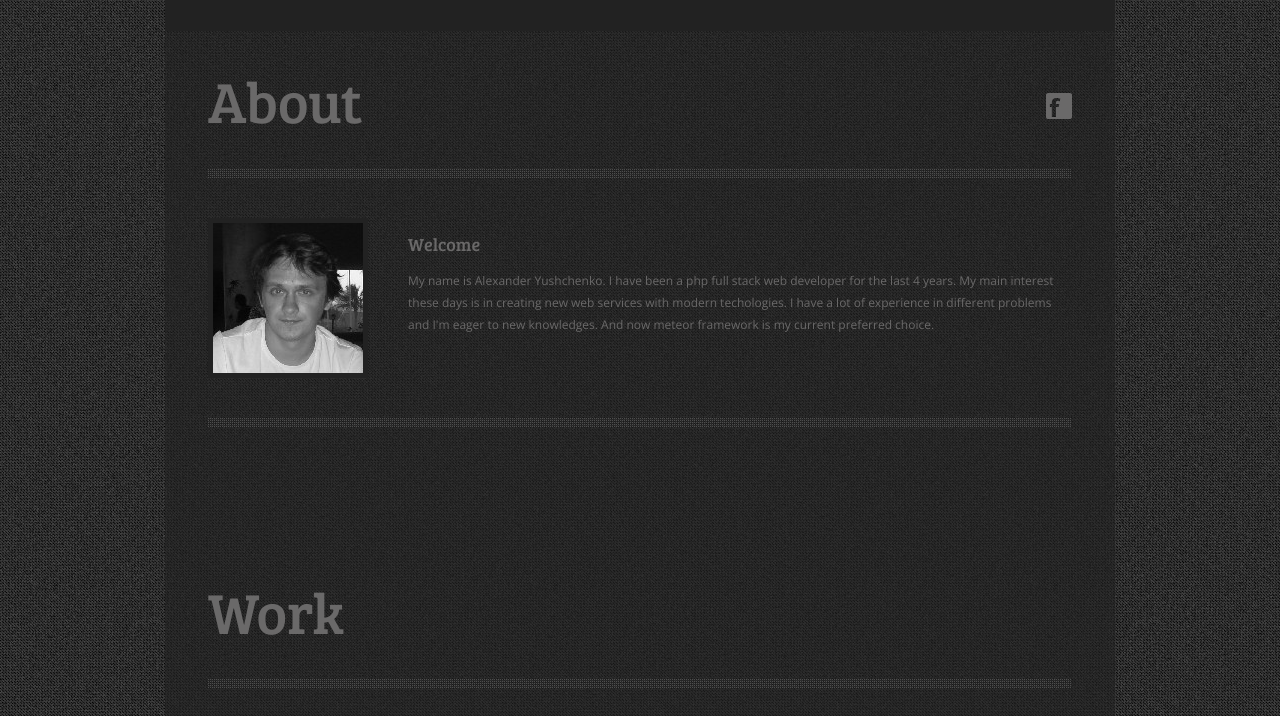
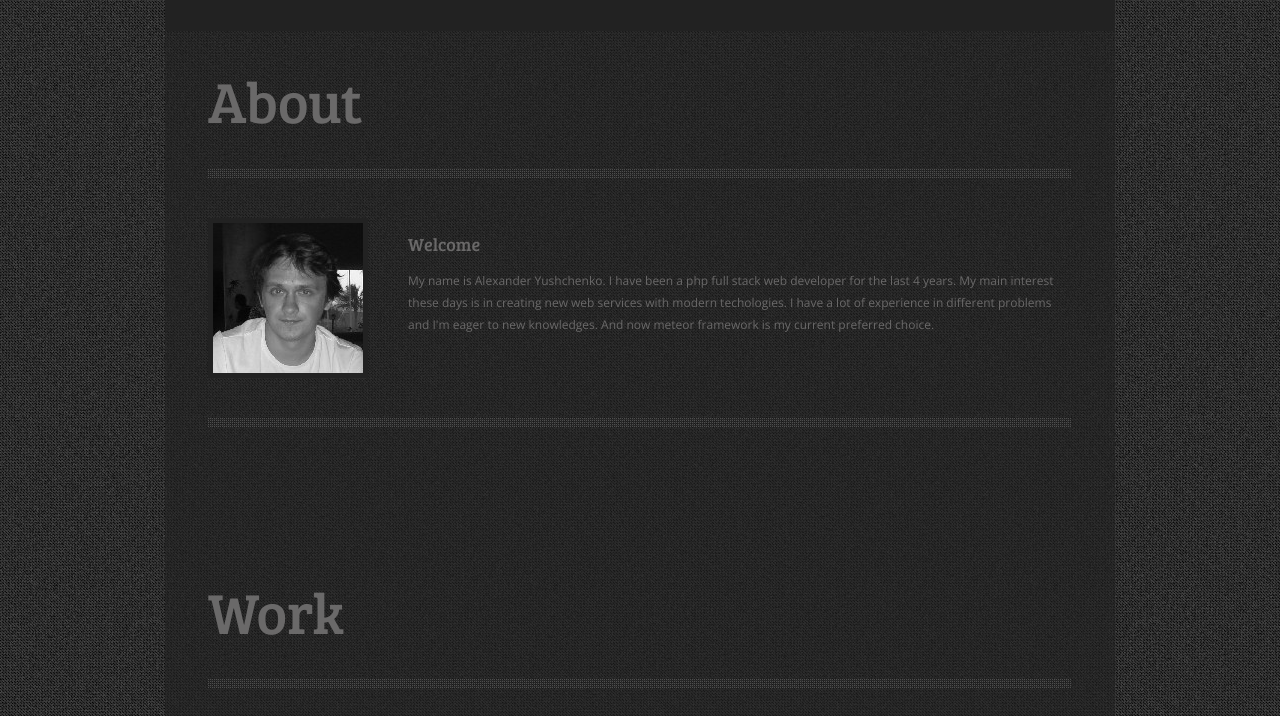
Before and after one commit to sahkalit/sahkalit.github.io, a plain HTML site: page index.html in a window 1280 px wide. Shown: the part 84-800 px from the top of the page. Drawn offline with nearby package versions, Linux system fonts and the light colour scheme.

Commit message:
fb removed

```diff
--- a/index.html
+++ b/index.html
@@ -29,9 +29,6 @@
 <!--Begin About Section-->
     <div id="about">
     	<h1>About</h1>
-        <ul id="top-social">
-        	<li><a href="#" class="facebook">Facebook</a></li>
-        </ul>
         <div class="top-divider"></div>
         <div class="content">
         	<img src="images/designer-photo.jpg" />
```
